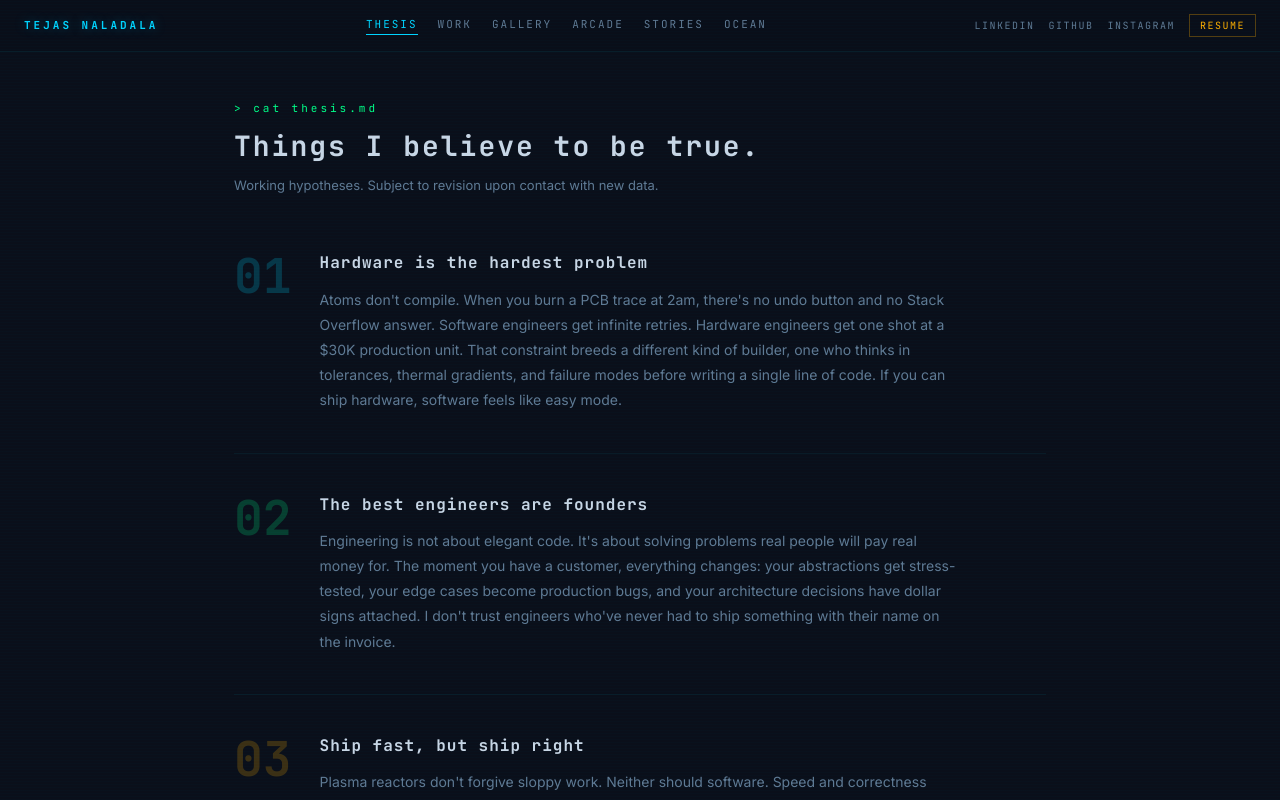
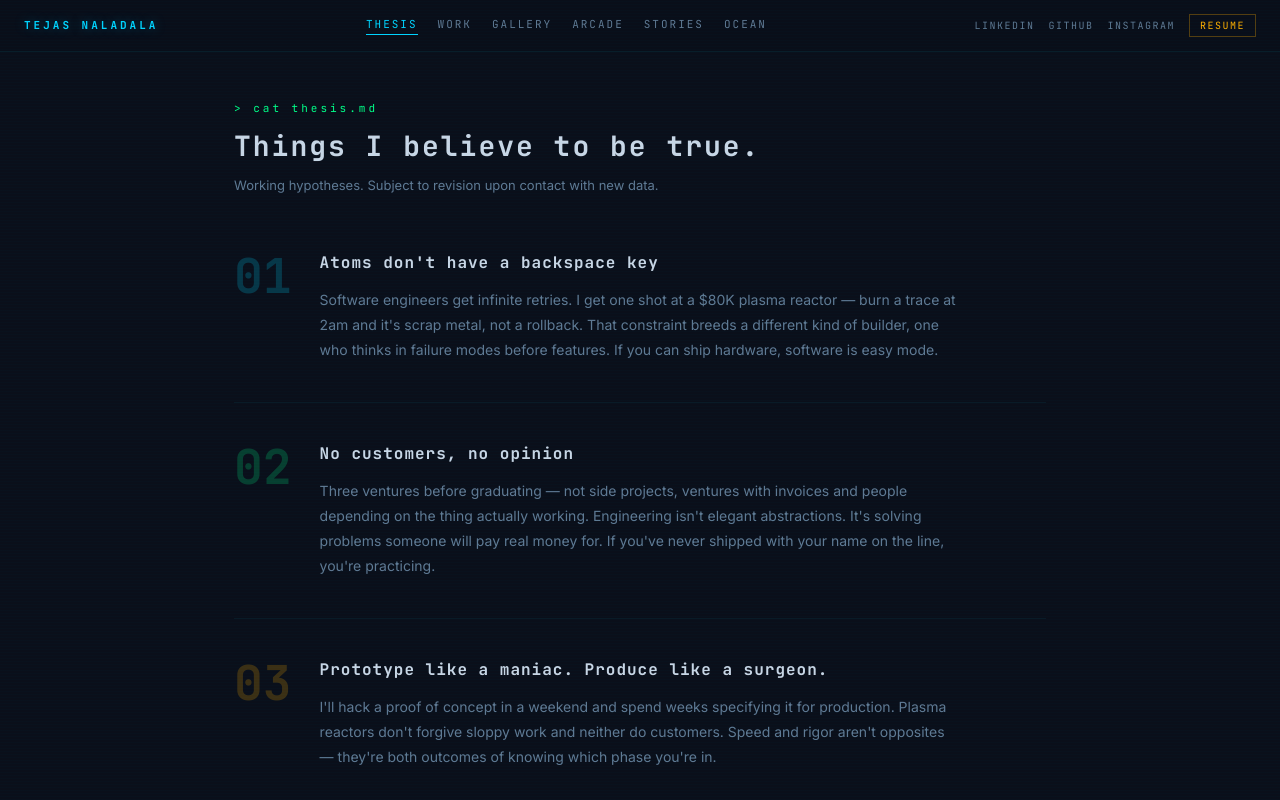
Before and after one commit to tejasnaladala/tejas-os, a Next.js app: page /thesis in a window 1280 px wide. Built offline with nearby package versions, Linux system fonts and the light colour scheme.

Commit message:
restored 2m funding + 80k unit + 10 deployments, added redbull and cmu competitions

```diff
--- a/src/app/api/og/route.tsx
+++ b/src/app/api/og/route.tsx
@@ -126,7 +126,7 @@ export async function GET() {
             gap: 4,
           }}
         >
-          <span style={{ display: "flex" }}>3 VENTURES / 3 PAPERS / LAVIN FELLOW</span>
+          <span style={{ display: "flex" }}>3 VENTURES / 3 PAPERS / $2M RAISED</span>
         </div>
       </div>
     ),
--- a/src/app/page.tsx
+++ b/src/app/page.tsx
@@ -178,7 +178,7 @@ export default function Home() {
             <span style={{ color: "var(--text-secondary)" }}>status</span>
           </p>
           <p style={{ color: "var(--text-primary)", paddingLeft: "16px" }}>
-            3 active ventures &middot; 3 publications &middot; Lavin Fellow
+            3 active ventures &middot; 3 publications &middot; $2M raised &middot; Lavin Fellow
           </p>
           <p style={{ marginTop: "8px" }}>
             <span style={{ color: "var(--accent-green)" }}>{">"}</span>{" "}
--- a/src/data/achievements.ts
+++ b/src/data/achievements.ts
@@ -1,6 +1,12 @@
 import { Achievement } from "@/types";
 
 export const achievements: Achievement[] = [
+  {
+    title: "$2M Raised",
+    description: "Seed round at $8M post-money valuation",
+    icon: "\ud83d\udcb0",
+    unlocked: true,
+  },
   {
     title: "3 Publications",
     description: "J. Phys. D + Innov. Food Sci. & Emerg. Tech.",
@@ -11,6 +17,18 @@ export const achievements: Achievement[] = [
     title: "Grand Prize Winner",
     description: "UW S&T Showcase + Best Pitch Award",
     icon: "\ud83c\udfc6",
+    unlocked: true,
+  },
+  {
+    title: "Red Bull Basement 2nd Place",
+    description: "Global innovation competition",
+    icon: "\ud83e\udd43",
+    unlocked: true,
+  },
+  {
+    title: "CMU Venture Finalist",
+    description: "Carnegie Mellon Venture Competition",
+    icon: "\ud83d\ude80",
     unlocked: true,
   },
   {
--- a/src/data/bio.ts
+++ b/src/data/bio.ts
@@ -1,6 +1,6 @@
 export const bio = {
   tagline: "Hardware engineer who builds plasma reactors and underwater robots by day, ships AI agents by night.",
-  full: "Founded 3 ventures, published 3 peer-reviewed papers. All before graduating. Currently running PlasmaX, building an open-source ROV, and shipping an AI-powered insurance auditor. Lavin Entrepreneurship Fellow at UW.",
+  full: "Founded 3 ventures, closed a $2M seed round, and published 3 peer-reviewed papers. All before graduating. Currently running PlasmaX ($8M valuation), building an open-source ROV, and shipping an AI-powered insurance auditor. Lavin Entrepreneurship Fellow at UW.",
   systemInfo: {
     os: "TejasOS v1.0",
     build: "Founder Edition",
--- a/src/data/projects.ts
+++ b/src/data/projects.ts
@@ -9,9 +9,11 @@ export const projects: Project[] = [
     role: "Founder & CEO",
     date: "May 2023 – Present",
     description:
-      "Designed, built, and shipped a $30K production plasma reactor that eliminates chlorine-based water sanitation entirely, from custom 18kV flyback drivers and STM32 firmware to CNC-machined reactor housings. Deployed to CSIR-CFTRI, India's premier government food safety lab. No chemicals, just ionized gas and engineering.",
+      "Designed, built, and shipped an $80K production plasma reactor that eliminates chlorine-based water sanitation entirely, from custom 18kV flyback drivers and STM32 firmware to CNC-machined reactor housings. Deployed to CSIR-CFTRI, India's premier government food safety lab. No chemicals, just ionized gas and engineering.",
     metrics: [
-      "Sold first production unit ($30K) to CSIR-CFTRI India",
+      "$2M seed round at $8M post-money valuation",
+      "Sold first production unit ($80K) to CSIR-CFTRI India",
+      "10 contracted revenue-generating system deployments",
       "Patent filed on venturi-plasma integration architecture",
       "3 peer-reviewed publications",
       "2.5 log\u2081\u2080 microbial reduction at 1.86 kW, $0.47/ton operating cost",
--- a/src/data/thesis.ts
+++ b/src/data/thesis.ts
@@ -8,26 +8,26 @@ export interface ThesisEntry {
 export const thesisEntries: ThesisEntry[] = [
   {
     number: 1,
-    title: "Hardware is the hardest problem",
-    body: "Atoms don't compile. When you burn a PCB trace at 2am, there's no undo button and no Stack Overflow answer. Software engineers get infinite retries. Hardware engineers get one shot at a $30K production unit. That constraint breeds a different kind of builder, one who thinks in tolerances, thermal gradients, and failure modes before writing a single line of code. If you can ship hardware, software feels like easy mode.",
+    title: "Atoms don't have a backspace key",
+    body: "Software engineers get infinite retries. I get one shot at a $80K plasma reactor — burn a trace at 2am and it's scrap metal, not a rollback. That constraint breeds a different kind of builder, one who thinks in failure modes before features. If you can ship hardware, software is easy mode.",
     accent: "cyan",
   },
   {
     number: 2,
-    title: "The best engineers are founders",
-    body: "Engineering is not about elegant code. It's about solving problems real people will pay real money for. The moment you have a customer, everything changes: your abstractions get stress-tested, your edge cases become production bugs, and your architecture decisions have dollar signs attached. I don't trust engineers who've never had to ship something with their name on the invoice.",
+    title: "No customers, no opinion",
+    body: "Three ventures before graduating — not side projects, ventures with invoices and people depending on the thing actually working. Engineering isn't elegant abstractions. It's solving problems someone will pay real money for. If you've never shipped with your name on the line, you're practicing.",
     accent: "green",
   },
   {
     number: 3,
-    title: "Ship fast, but ship right",
-    body: "Plasma reactors don't forgive sloppy work. Neither should software. Speed and correctness aren't opposites. They're both outcomes of clear thinking. Prototype recklessly in the lab. Spec rigorously before production. Know which phase you're in. The founders who confuse these two phases are the ones who blow deadlines and budgets.",
+    title: "Prototype like a maniac. Produce like a surgeon.",
+    body: "I'll hack a proof of concept in a weekend and spend weeks specifying it for production. Plasma reactors don't forgive sloppy work and neither do customers. Speed and rigor aren't opposites — they're both outcomes of knowing which phase you're in.",
     accent: "amber",
   },
   {
     number: 4,
-    title: "Research without product is tourism",
-    body: "I've published three papers and worked in two research labs. The work mattered most when it connected to a deployed system. When a plasma physics paper became a $30K production unit, when a signal processing technique became a real-time wearable. Papers are credentials. Products are proof. Do both, but know which one actually changes anything.",
+    title: "Research that never ships is tourism",
+    body: "Three papers. Two labs. The work I'm proudest of left the building. Plasma physics became a $80K production unit. Signal processing became a real-time wearable. Papers are credentials. Products are proof.",
     accent: "cyan",
   },
 ];
--- a/src/data/timeline.ts
+++ b/src/data/timeline.ts
@@ -40,7 +40,7 @@ export const timeline: TimelineEntry[] = [
   {
     date: "2023.05",
     title: "PlasmaX - Founded",
-    description: "Started building industrial plasma water disinfection technology.",
+    description: "Started building industrial plasma water disinfection technology. Now at $8M valuation.",
     type: "venture",
   },
 ];
```
